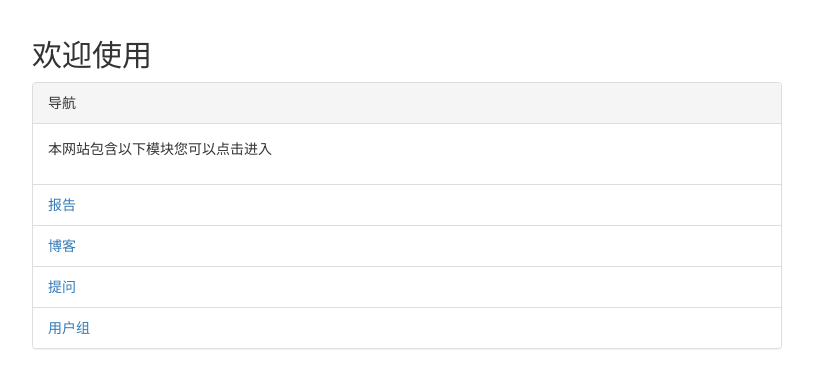
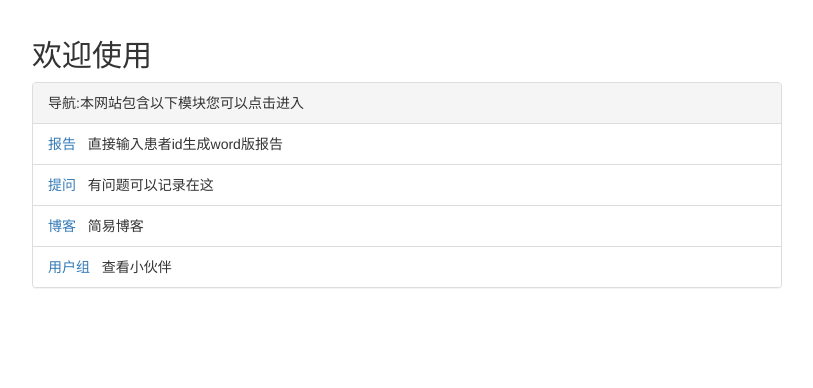
Before and after one commit to cangfengzhe/grandcamp, a Django app: template bootcamp/templates/index.html in a window 1280 px wide. Shown: the part 51-439 px from the top of the page, without its empty margins (233-1046 px from the left). Run offline with Django 3.2, Linux system fonts and the light colour scheme; the template is opened without the code that fills it, so the values that code supplies are empty; some libraries are stand-ins or nearby versions.

Commit message:
修改主页模版

```diff
--- a/bootcamp/templates/index.html
+++ b/bootcamp/templates/index.html
@@ -12,19 +12,19 @@
 
     <div class="col-md-8 col-md-offset-2">
 <h2>欢迎使用</h2>
+
     <div class="panel panel-default">
       <!-- Default panel contents -->
-      <div class="panel-heading">导航</div>
-      <div class="panel-body">
-        <p>本网站包含以下模块您可以点击进入</p>
-      </div>
+      <div class="panel-heading">导航:本网站包含以下模块您可以点击进入</div>
+
 
       <!-- List group -->
       <ul class="list-group">
-        <li class="list-group-item"><a href="{% url 'report_form' %}">{% trans '报告' %}</a></li>
-        <li class="list-group-item"><a href="{% url 'articles' %}">{% trans '博客' %}</a></li>
-        <li class="list-group-item"><a href="{% url 'questions' %}">{% trans '提问' %}</a></li>
-        <li class="list-group-item"><a href="{% url 'network' %}">{% trans '用户组' %}</a></li>
+        <li class="list-group-item"><a href="{% url 'report_form' %}">{% trans '报告' %}</a> &nbsp 直接输入患者id生成word版报告</li>
+          <li class="list-group-item"><a href="{% url 'questions' %}">{% trans '提问' %}</a> &nbsp 有问题可以记录在这</li>
+
+          <li class="list-group-item"><a href="{% url 'articles' %}">{% trans '博客' %}</a> &nbsp 简易博客</li>
+        <li class="list-group-item"><a href="{% url 'network' %}">{% trans '用户组' %}</a> &nbsp 查看小伙伴</li>
       </ul>
     </div>
 
```
Also changed, not shown: 2 other files.
